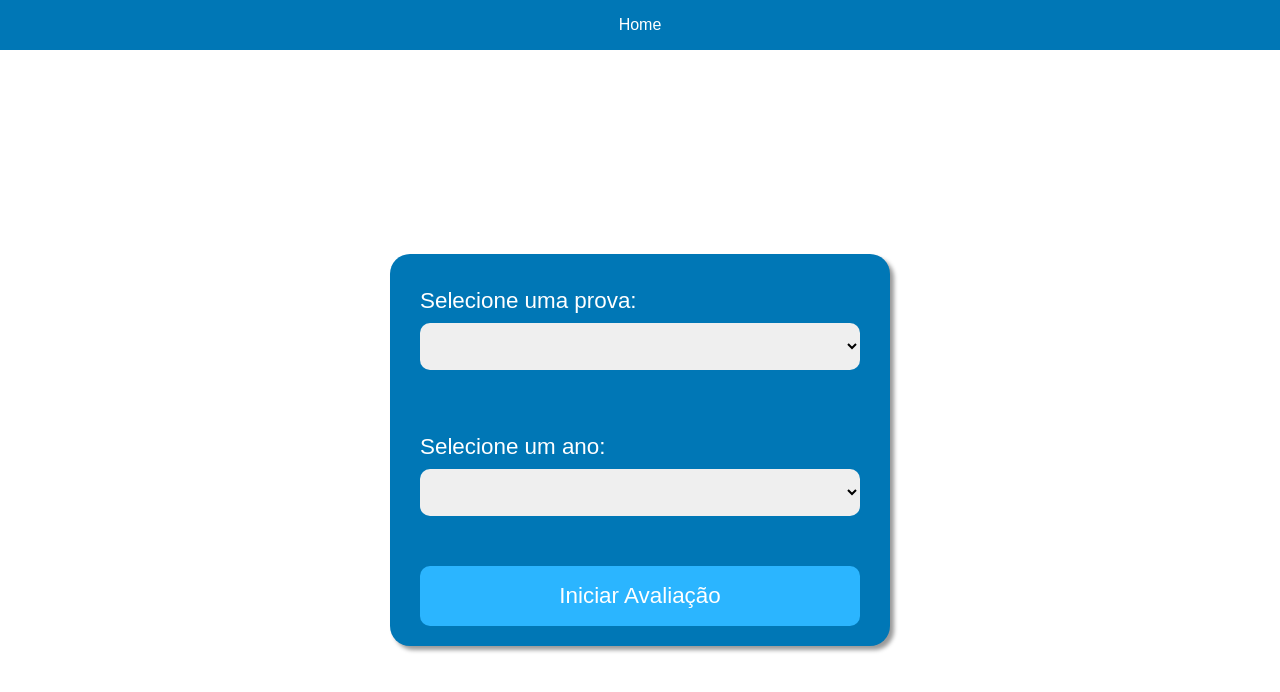
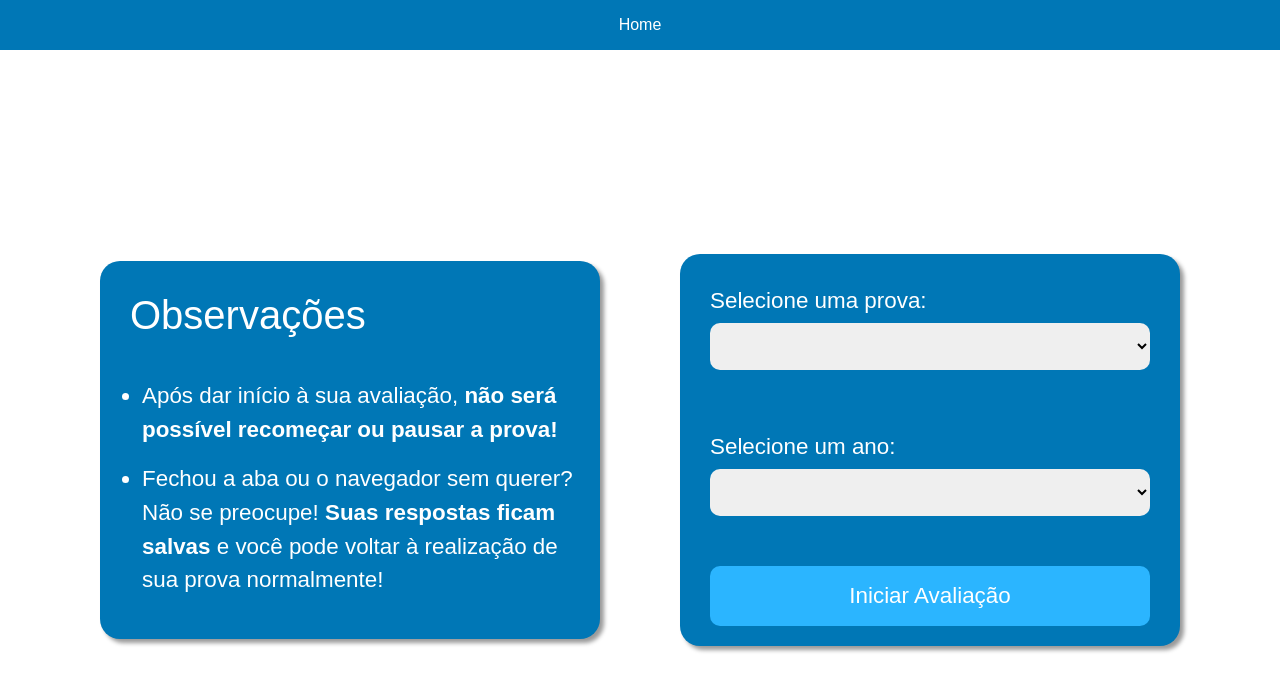
Before and after one commit to MunizMat/sitereact, a React (Create React App) app: page / in a window 1280 px wide. Shown: the top 692 px of the page. Built offline with nearby package versions, Linux system fonts and the light colour scheme.

Commit message:
Criando uma seção de observações para a prova

```diff
--- a/src/pages/Home/index.js
+++ b/src/pages/Home/index.js
@@ -1,6 +1,6 @@
 import React, { useState, useRef }from "react";
 import {Prova} from '../../prova';
-import { FormContainer, HomePage, UserInput, FormButton } from './styled';
+import { FormContainer, ObsContainer, HomePage, UserInput, FormButton } from './styled';
 import { useNavigate } from "react-router-dom";
 
 // Manipulating recieved data
@@ -53,6 +53,13 @@ export default function Home () {
 
         return(
             <HomePage>
+                <ObsContainer>
+                    <h1>Observações</h1>
+                    <ul>
+                        <li><p>Após dar início à sua avaliação, <b> não será possível recomeçar ou pausar a prova! </b></p></li>
+                        <li><p>Fechou a aba ou o navegador sem querer? Não se preocupe! <b> Suas respostas ficam salvas </b>e você pode voltar à realização de sua prova normalmente!</p></li>
+                    </ul>
+                </ObsContainer>
                 <FormContainer onSubmit={handleFormSubmit} action="/" method="POST" className="form">
                     <UserInput valid={isValid(provaRef)}>
                         <label htmlFor="prova">Selecione uma prova:</label>
--- a/src/pages/Home/styled.js
+++ b/src/pages/Home/styled.js
@@ -1,5 +1,7 @@
 import styled from 'styled-components';
 import { primaryColor, secondaryColor } from '../../config/colors';
+import { Container } from '../../styles/GlobalStyles';
+
 
 export const HomePage = styled.div`
     display: flex;
@@ -9,6 +11,16 @@ export const HomePage = styled.div`
     height: 100%;
     color: white;
     font-size: 1.4em;
+`
+
+export const ObsContainer = styled(Container)`
+    h1 {
+        margin: 20px;
+    }
+
+    ul {
+        list-style: disc;
+    }
 `
 
 export const FormContainer = styled.form`
--- a/src/styles/GlobalStyles.js
+++ b/src/styles/GlobalStyles.js
@@ -1,4 +1,5 @@
 import styled, {createGlobalStyle} from 'styled-components';
+import { primaryColor } from '../config/colors';
 
 export default createGlobalStyle`
     * {
@@ -31,7 +32,14 @@ export default createGlobalStyle`
 `;
 
 export const Container = styled.section`
-    max-width: 360px;
-    background: #fff;
-    margin: 30px auto;
+   background: ${primaryColor};
+    border-radius: 20px;
+    padding: 10px;
+    display: flex;
+    flex-direction: column;
+    justify-content: center;
+    gap: 20px;
+    width: 500px;
+    margin: 0 40px;
+    box-shadow: 4px 4px 4px rgba(0, 0, 0, 0.4);
 `
```
